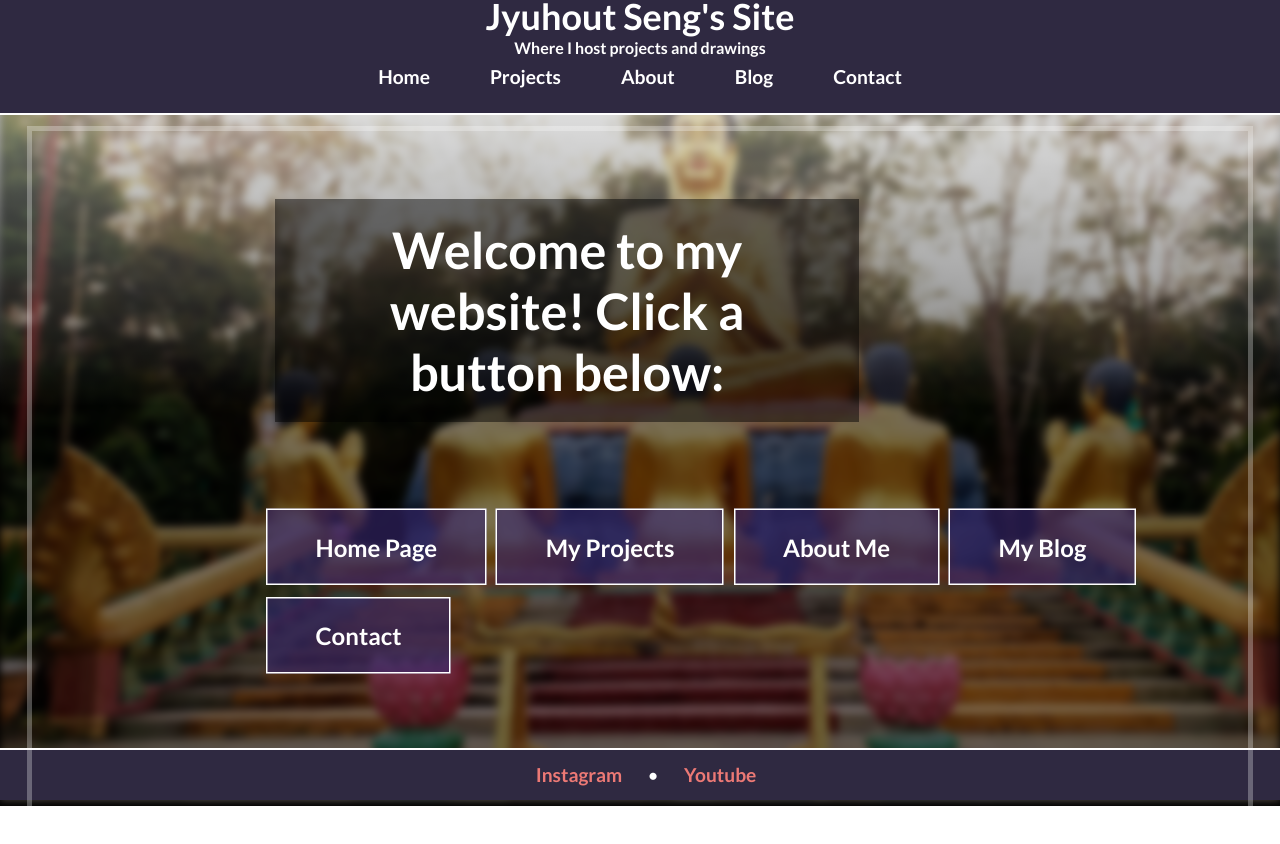
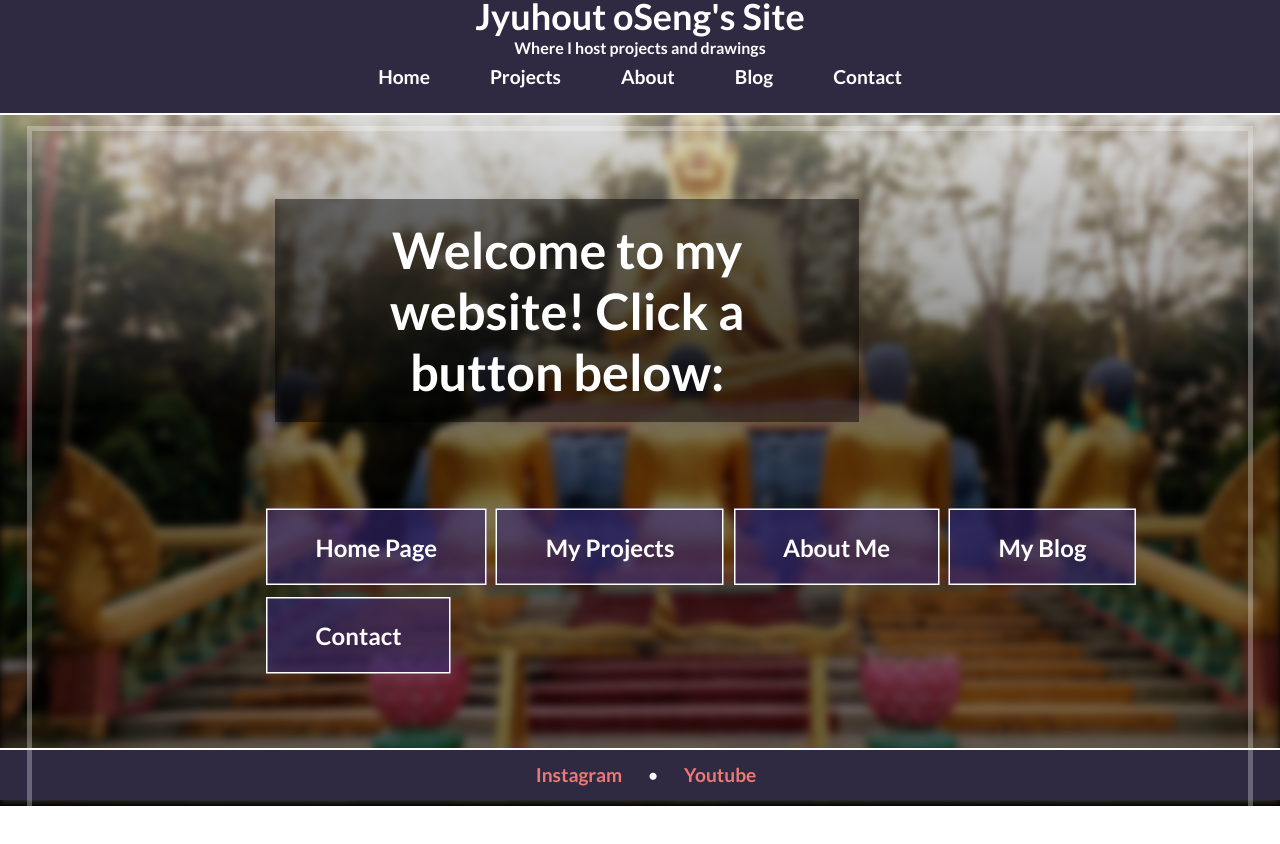
Before and after one commit to jyuhoutseng/personal_site, a plain HTML site: page index.html in a window 1280 px wide. Drawn offline with Linux system fonts and the light colour scheme.

Commit message:
Update index.html

```diff
--- a/index.html
+++ b/index.html
@@ -10,7 +10,7 @@
    </head>
    <p class="skipnavigation"><a href="home.html">Skip navigation</a></p>
    <nav class="sitenavigation">
-        <h1><a href="index.html">Jyuhout Seng's Site</a></h1>
+        <h1><a href="index.html">Jyuhout oSeng's Site</a></h1>
             <h3 class="summary">Where I host projects and drawings</h3>
         <p><a href="home.html">Home</a></p>
         <p><a href="projects.html">Projects</a></p>
```
